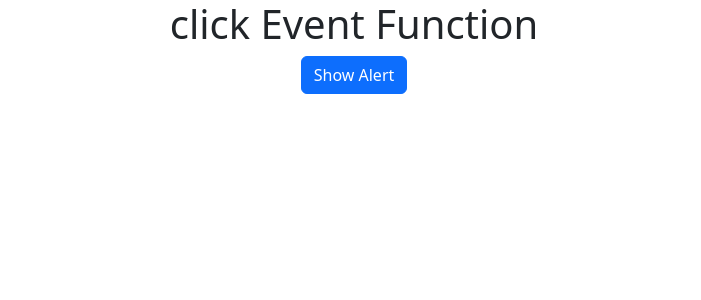
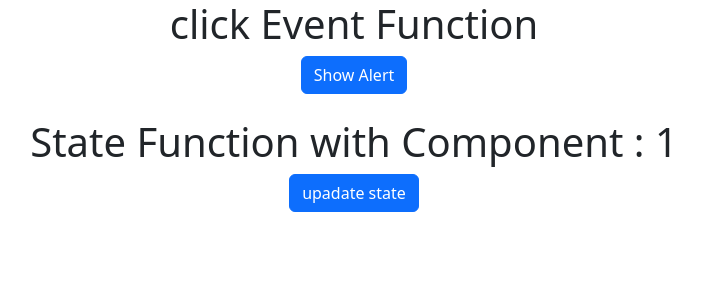
Before and after one commit to Rohit3920/React-practise, a React (Create React App) app: page / in a window 1280 px wide. Shown: the top 300 px of the page, without its empty margins (286-987 px from the left). Built offline with nearby package versions, Linux system fonts and the light colour scheme.

Commit message:
State Function Component

```diff
--- a/src/App.js
+++ b/src/App.js
@@ -1,15 +1,19 @@
 // import logo from './logo.svg';
 import './App.css';
+import { Button } from "react-bootstrap";
 import React from 'react';
 // import Login from './Component/Login';
 import ClickEventFun from './Component/ClickEventFun'
+import StateFun from './Component/StateFun'
 
 function App() {
   return (
     <div className="App">
       {/* <h1>Hello</h1> */}
       {/* <Login /> */}
-      <ClickEventFun />
+
+      <ClickEventFun /><br/>
+      <StateFun /><br/>
     </div>
   );
 }
--- /dev/null
+++ b/src/Component/StateFun.js
@@ -0,0 +1,16 @@
+import { Button } from "react-bootstrap";
+import { useState } from "react";
+
+function StateFun() {
+
+    let [count, setCount] = useState(1);
+
+    return (
+        <div>
+            <h1>State Function with Component : {count}</h1>
+
+            <Button onClick={()=>setCount(count + 1)} >upadate state</Button>
+        </div>
+    )
+}
+export default StateFun;
```
